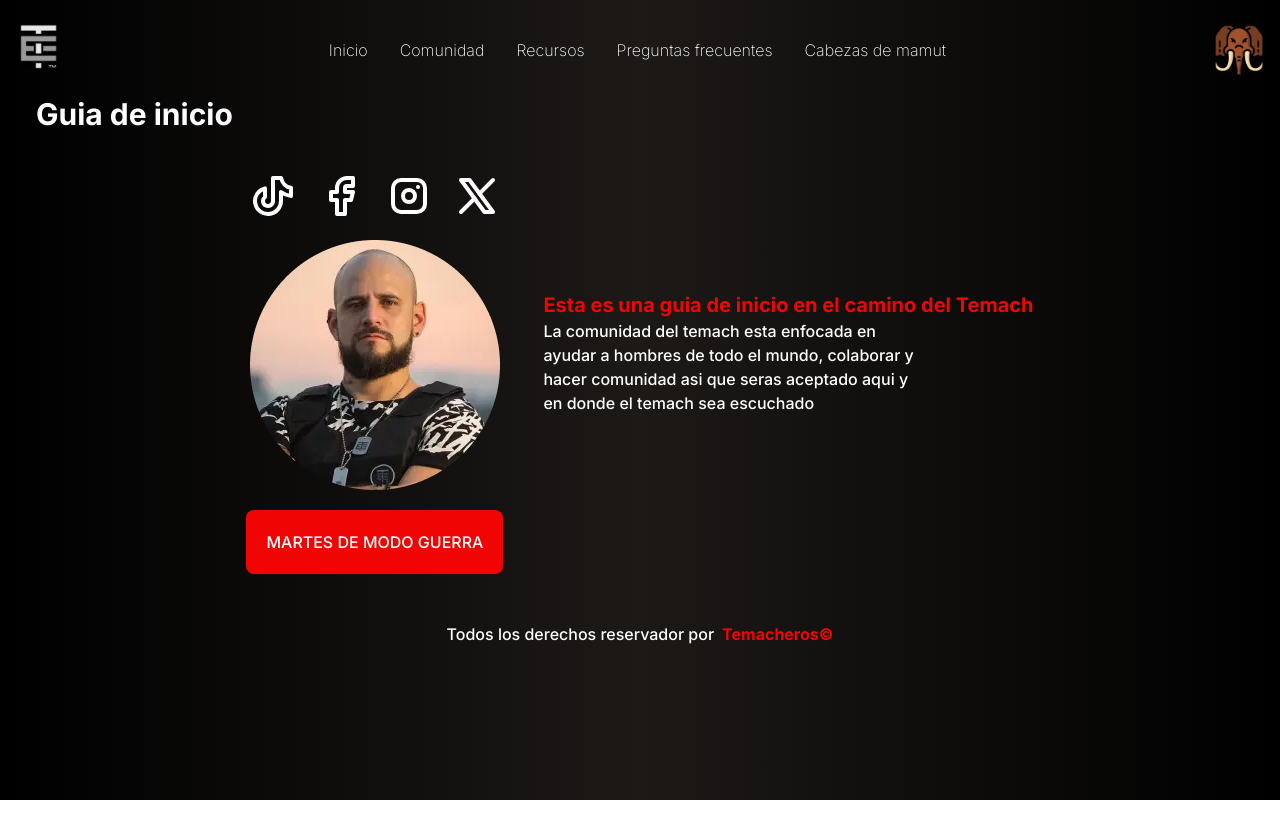
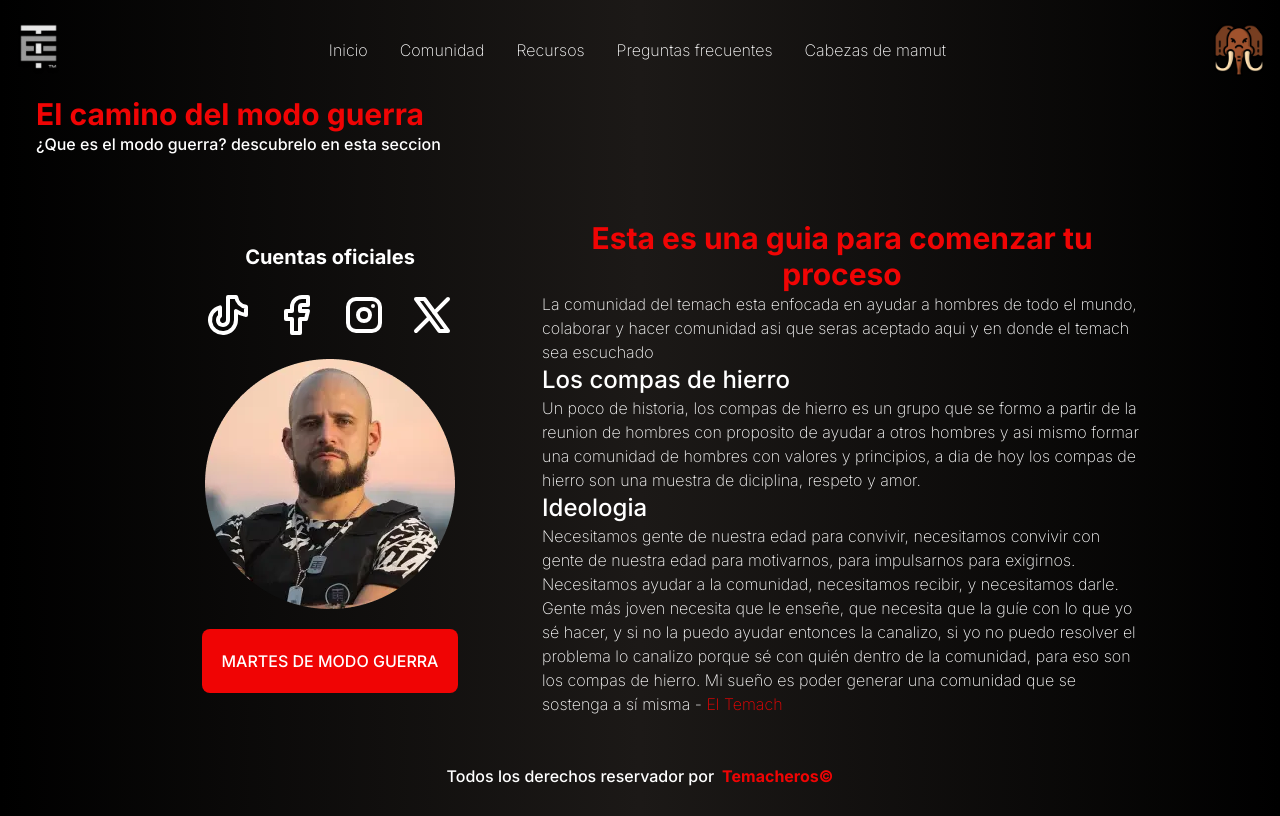
Before and after one commit to angelcruz07/Temacheros-App, a Next.js app: page /start in a window 1280 px wide. Built offline with nearby package versions, Linux system fonts and the light colour scheme.

Commit message:
feat: Update Start component UI and content

```diff
--- a/src/app/start/page.tsx
+++ b/src/app/start/page.tsx
@@ -7,12 +7,20 @@ import {
 
 import Link from 'next/link'
 
+/**
+ * Renders the Start component.
+ * This component displays a guide for getting started.
+ */
 export default function Start() {
 	return (
-		<section className='flex flex-col justify-between p-5'>
-			<h1 className='text-3xl font-bold'>Guia de inicio</h1>
-			<div className='flex justify-center items-center gap-x-10 flex-col md:flex-row'>
-				<article className='flex justify-center items-center flex-col gap-y-5 mt-10'>
+		<section className='flex flex-col p-5'>
+			<h1 className='text-3xl font-bold text-color-mayus'>
+				El camino del modo guerra
+			</h1>
+			<p>¿Que es el modo guerra? descubrelo en esta seccion</p>
+			<div className='flex gap-x-5 flex-col md:flex-row justify-center  mt-16'>
+				<article className='flex justify-center items-center flex-col gap-y-5 w-96'>
+					<h2 className='font-semibold  text-xl'>Cuentas oficiales</h2>
 					<div className='flex gap-x-5'>
 						<Link href='https://www.tiktok.com/@eltemach' target='_blank'>
 							<IconBrandTiktok className='w-12 h-12' />
@@ -38,18 +46,37 @@ export default function Start() {
 					</Link>
 				</article>
 				{/* Section of information for the channel study guide */}
-				<article>
-					<h2 className='text-xl text-center text-color-mayus font-bold'>
-						Esta es una guia de inicio en el camino del Temach
+				<article className='2xl:ml-32 max-w-[600px]'>
+					<h2 className='text-3xl text-center text-color-mayus font-semibold'>
+						Esta es una guia para comenzar tu proceso
 					</h2>
 					{/* Recommended that this data comes from an API */}
-					<div className='max-w-96'>
-						<p>
-							La comunidad del temach esta enfocada en ayudar a hombres de todo
-							el mundo, colaborar y hacer comunidad asi que seras aceptado aqui
-							y en donde el temach sea escuchado
-						</p>
-					</div>
+					<p className='font-light '>
+						La comunidad del temach esta enfocada en ayudar a hombres de todo el
+						mundo, colaborar y hacer comunidad asi que seras aceptado aqui y en
+						donde el temach sea escuchado
+					</p>
+					<h3 className='text-2xl '>Los compas de hierro</h3>
+					<p className='font-light'>
+						Un poco de historia, los compas de hierro es un grupo que se formo a
+						partir de la reunion de hombres con proposito de ayudar a otros
+						hombres y asi mismo formar una comunidad de hombres con valores y
+						principios, a dia de hoy los compas de hierro son una muestra de
+						diciplina, respeto y amor.
+					</p>
+					<h3 className='text-2xl'>Ideologia</h3>
+					<p className='font-light'>
+						Necesitamos gente de nuestra edad para convivir, necesitamos
+						convivir con gente de nuestra edad para motivarnos, para impulsarnos
+						para exigirnos. Necesitamos ayudar a la comunidad, necesitamos
+						recibir, y necesitamos darle. Gente más joven necesita que le
+						enseñe, que necesita que la guíe con lo que yo sé hacer, y si no la
+						puedo ayudar entonces la canalizo, si yo no puedo resolver el
+						problema lo canalizo porque sé con quién dentro de la comunidad,
+						para eso son los compas de hierro. Mi sueño es poder generar una
+						comunidad que se sostenga a sí misma -{' '}
+						<span className='text-color-mayus'>El Temach</span>
+					</p>
 				</article>
 			</div>
 		</section>
```
